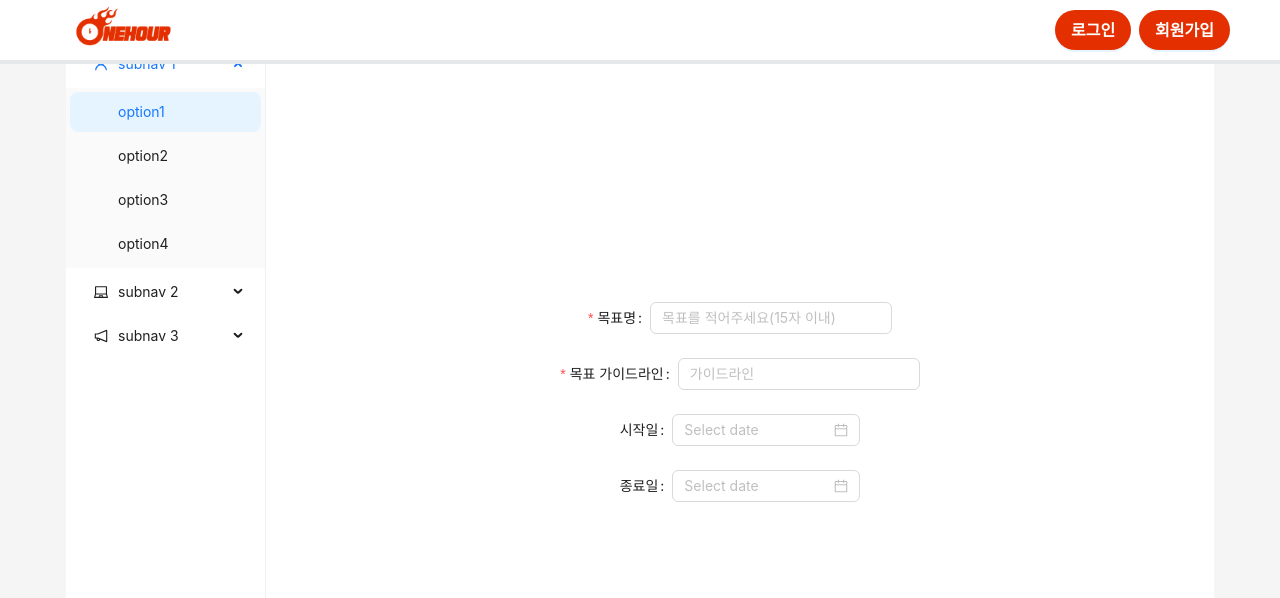
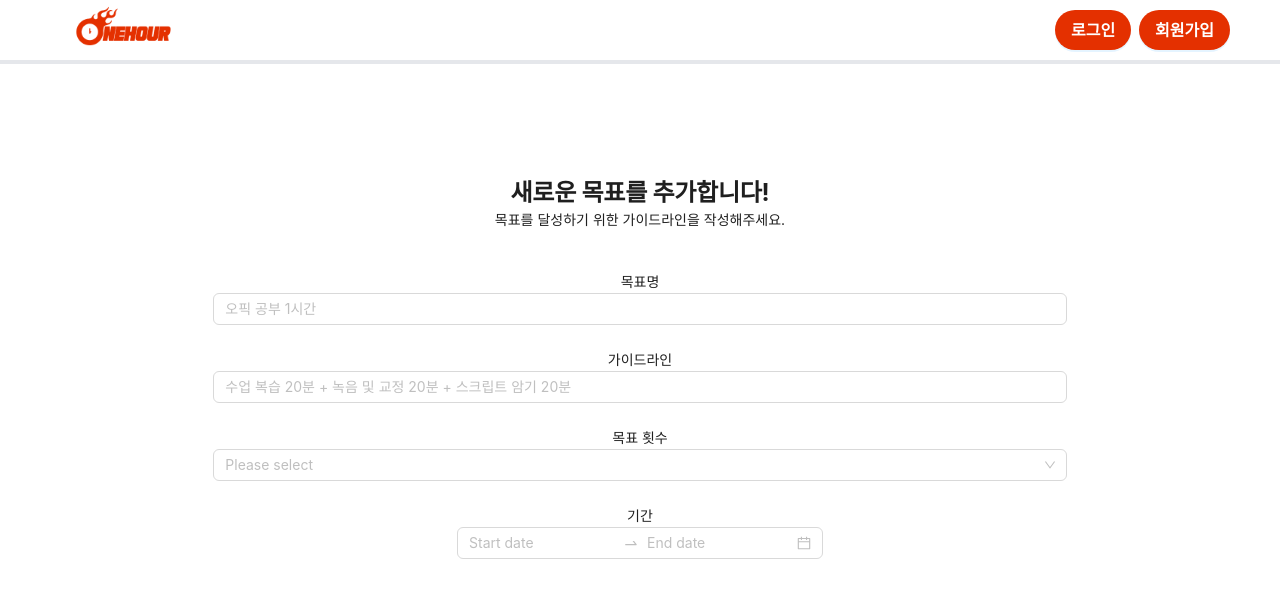
Before and after one commit to onehour-soongsil/front-end, a Next.js app: page /create-goal in a window 1280 px wide. Shown: the top 598 px of the page. Built offline with nearby package versions, Linux system fonts and the light colour scheme; no server answers.

Commit message:
design : create-goal ui 변경

```diff
--- a/app/create-goal/layout.tsx
+++ b/app/create-goal/layout.tsx
@@ -1,34 +1,11 @@
 "use client";
+
 import React from "react";
 import { LaptopOutlined, NotificationOutlined, UserOutlined } from "@ant-design/icons";
 import type { MenuProps } from "antd";
 import { Breadcrumb, Layout, Menu, theme } from "antd";
+
 const { Header, Content, Footer, Sider } = Layout;
-
-const items1: MenuProps["items"] = ["1", "2", "3"].map(key => ({
-  key,
-  label: `nav ${key}`,
-}));
-
-const items2: MenuProps["items"] = [UserOutlined, LaptopOutlined, NotificationOutlined].map(
-  (icon, index) => {
-    const key = String(index + 1);
-
-    return {
-      key: `sub${key}`,
-      icon: React.createElement(icon),
-      label: `subnav ${key}`,
-
-      children: new Array(4).fill(null).map((_, j) => {
-        const subKey = index * 4 + j + 1;
-        return {
-          key: subKey,
-          label: `option${subKey}`,
-        };
-      }),
-    };
-  }
-);
 
 export default function BackgroundLayout({ children }) {
   const {
@@ -37,25 +14,14 @@ export default function BackgroundLayout({ children }) {
 
   return (
     <Layout>
-      <Content style={{ padding: "0 50px" }}>
+      <Content>
         <Layout
           style={{
-            margin: "16px",
-            padding: "24px 0",
             background: colorBgContainer,
             minHeight: 900,
           }}
         >
-          <Sider style={{ background: colorBgContainer }} width={200}>
-            <Menu
-              mode="inline"
-              defaultSelectedKeys={["1"]}
-              defaultOpenKeys={["sub1"]}
-              style={{ height: "100%" }}
-              items={items2}
-            />
-          </Sider>
-          <Content style={{ padding: "0 24px", minHeight: 600 }}>{children}</Content>
+          <Content>{children}</Content>
         </Layout>
       </Content>
     </Layout>
--- a/app/create-goal/page.tsx
+++ b/app/create-goal/page.tsx
@@ -1,19 +1,49 @@
 "use client";
-import { Button, Form, Input, Select } from "antd";
-import React from "react";
+
+import { Button, Form, Input, Select, TreeSelect } from "antd";
+import React, { useState } from "react";
 import MyDatePicker from "../components/goal/DatePicker";
+import SetDate from "../components/goal/CreateDatePicker";
+
 const { Option } = Select;
 
 export default function CreateGoalPage() {
   const [form] = Form.useForm();
-  const onFinish = values => {
+  const [value, setValue] = useState<string>();
+  const onChange = (newValue: string) => {
+    console.log(newValue);
+    setValue(newValue);
+  };
+  const treeData = [
+    {
+      title: "5",
+      value: "1",
+    },
+    {
+      title: "10",
+      value: "2",
+    },
+    {
+      title: "15",
+      value: "2",
+    },
+    {
+      title: "20",
+      value: "2",
+    },
+    {
+      title: "25",
+      value: "2",
+    },
+  ];
+  const onFinish = (values: any) => {
     console.log("Received values of form: ", values);
   };
   return (
     <div>
-      <h1>당신의 목표를 적어보세요!</h1>
       <Form
         form={form}
+        className=""
         name="register"
         onFinish={onFinish}
         style={{
@@ -25,9 +55,16 @@ export default function CreateGoalPage() {
           justifyContent: "center",
         }}
       >
+        <div className="flex flex-col items-center mt-10 mb-10">
+          <p className="text-2xl font-bold">새로운 목표를 추가합니다!</p>
+          <p>목표를 달성하기 위한 가이드라인을 작성해주세요.</p>
+        </div>
+
+        <div>목표명</div>
         <Form.Item
           name="goal-title"
-          label="목표명"
+          className="w-4/6 text-red-500 placeholder-red-500"
+          label=""
           rules={[
             {
               required: true,
@@ -35,28 +72,38 @@ export default function CreateGoalPage() {
             },
           ]}
         >
-          <Input placeholder="목표를 적어주세요(15자 이내)" />
+          <Input className="" placeholder="오픽 공부 1시간" />
         </Form.Item>
 
+        <div>가이드라인</div>
         <Form.Item
           name="goal-content"
-          label="목표 가이드라인"
+          className="w-4/6 text-red-500 placeholder-red-500"
+          label=""
           rules={[
             {
               required: true,
-              message: "목표 내용을 입력해주세요",
+              message: "구체적인 실행 방법을 적어주세요",
             },
           ]}
         >
-          <Input placeholder="가이드라인"></Input>
+          <Input placeholder="수업 복습 20분 + 녹음 및 교정 20분 + 스크립트 암기 20분" />
+        </Form.Item>
+        <div>목표 횟수</div>
+        <Form.Item name="due-date" label="" className="w-4/6 placeholder-red-500">
+          <TreeSelect
+            value={value}
+            dropdownStyle={{ maxHeight: 400, overflow: "auto" }}
+            treeData={treeData}
+            placeholder="Please select"
+            treeDefaultExpandAll
+            onChange={onChange}
+          />
         </Form.Item>
 
-        <Form.Item name="due-date" label="시작일">
-          <MyDatePicker />
-        </Form.Item>
-
-        <Form.Item name="due-date" label="종료일">
-          <MyDatePicker />
+        <div>기간</div>
+        <Form.Item name="due-date" label="" className="">
+          <SetDate />
         </Form.Item>
       </Form>
     </div>
--- a/app/globals.css
+++ b/app/globals.css
@@ -34,6 +34,7 @@ body {
 
   --color-error-100: #f1acc9;
   --color-error-500: #a10c4a;
+  red-500: #a10c4a;
 
   --size-1: 0.25rem;
   --size-2: 0.5rem;
```
